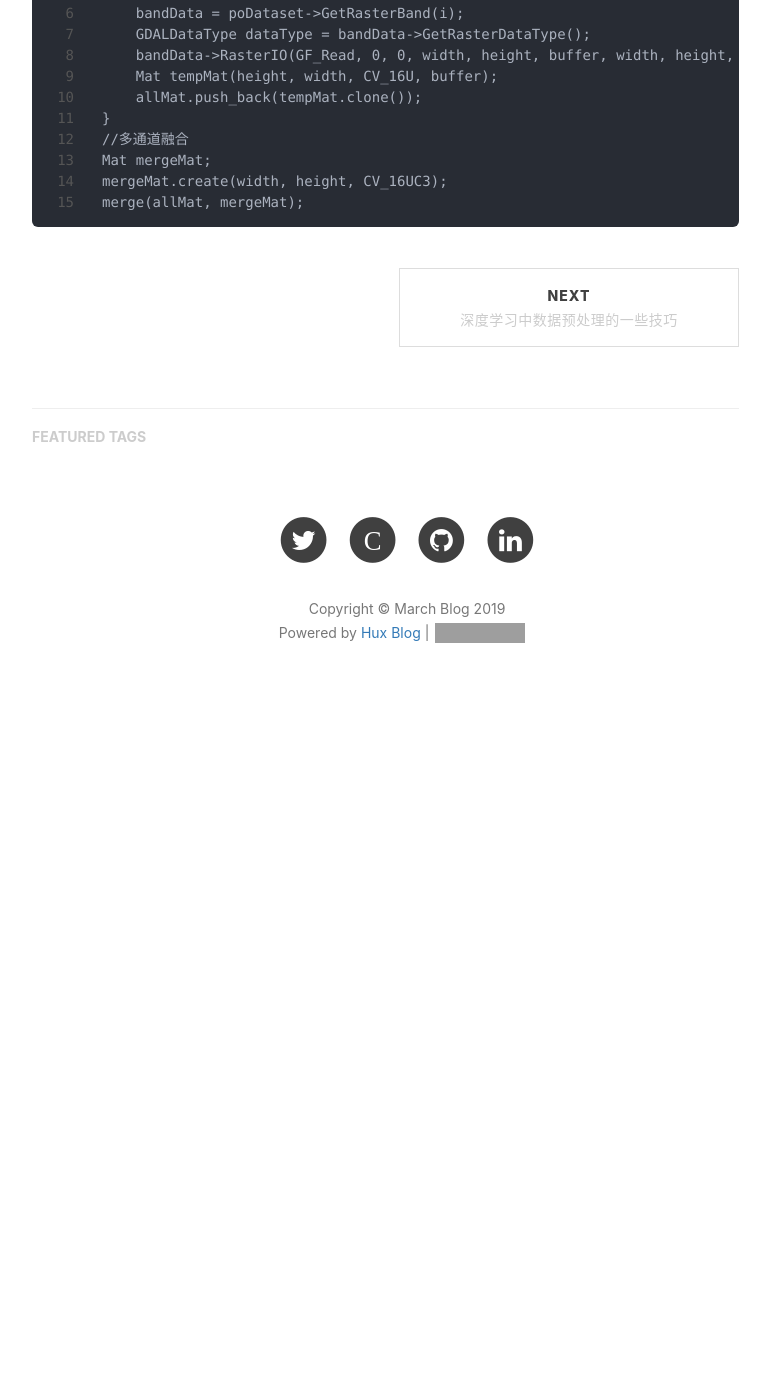
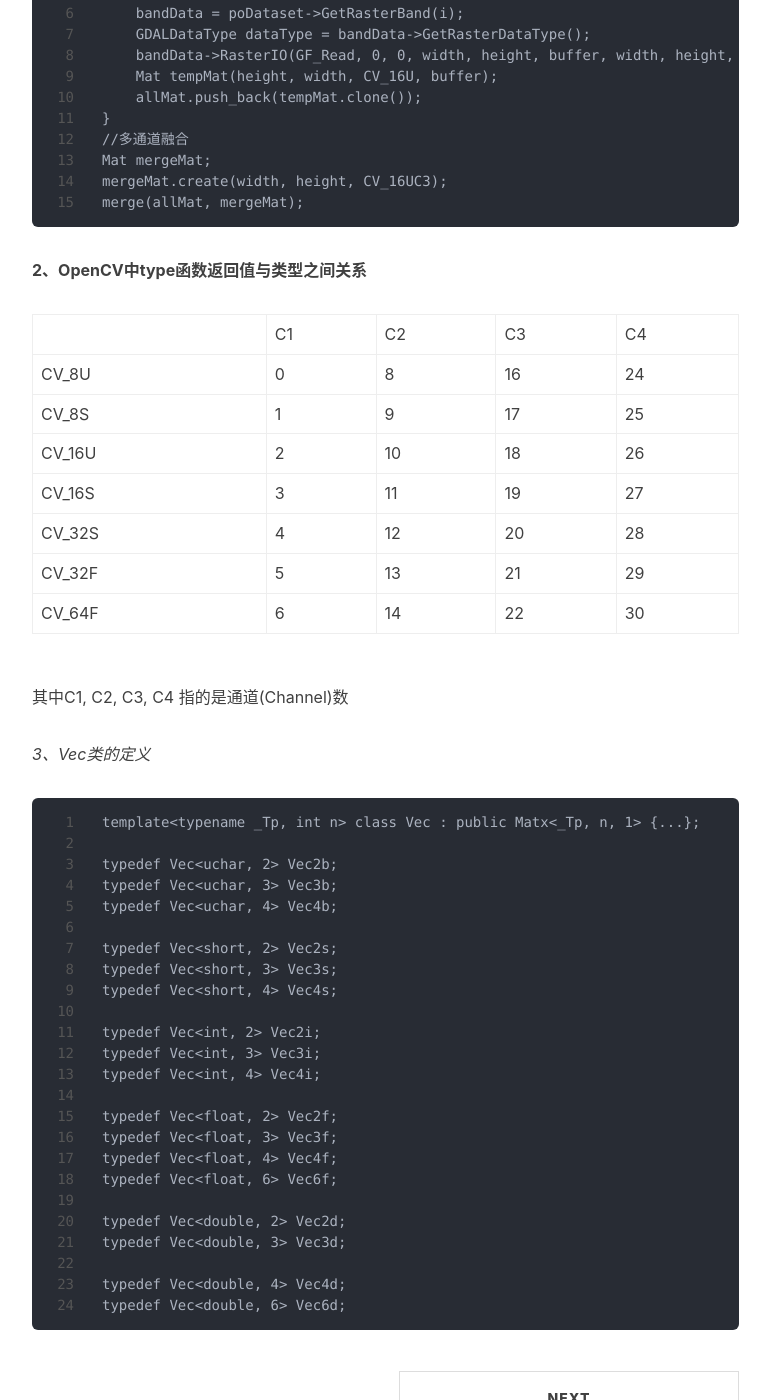
Before and after one commit to Jinunmeng/jinunmeng.github.io, a Jekyll site: the page built from _posts/2019-04-10-GDAL-OpenCV-datatype.md, in a window 1280 px wide and 1400 px high, scrolled down 1878 px. Shown: the whole window, without its empty margins (233-1003 px from the left). Built offline with Jekyll 4.4.1, drawn with Linux system fonts in a browser that asks for light colours; nearby versions of some CDN libraries; comment, search, counter and statistics services are not loaded; before the commit the page ends 2615 px from its top, so only the background shows below that; some of the changed text lies outside the part shown; grey boxes are pictures that could not be loaded.

Commit message:
更新opencv的类型及vec类的定义

````diff
--- a/_posts/2019-04-10-GDAL-OpenCV-datatype.md
+++ b/_posts/2019-04-10-GDAL-OpenCV-datatype.md
@@ -15,7 +15,7 @@ tags:
 
 在实际工作中会用到GDAL开源库进行影像读取，然后使用OpenCV中图像处理算法进行后续的处理，这过程涉及到的问题就是数据类型及数据格式转换。
 
-GDAL\OpenCV\C++中的常用数据类型对比：
+**1、GDAL\OpenCV\C++中的常用数据类型对比**
 
 |**GDAL类型标识**|**OpenCV类型标识**|**C++中对应的类型**|**说明**|
 |GDT_Unknown|| |未知数据类型|
@@ -77,3 +77,45 @@ Mat mergeMat;
 mergeMat.create(width, height, CV_16UC3);
 merge(allMat, mergeMat);
 ```
+
+
+**2、OpenCV中type函数返回值与类型之间关系**
+
+||C1|C2|C3|C4|
+|CV_8U|0|8|16|24|
+|CV_8S|1|9|17|25|
+|CV_16U|2|10|18|26|
+|CV_16S|3|11|19|27|
+|CV_32S|4|12|20|28|
+|CV_32F|5|13|21|29|
+|CV_64F|6|14|22|30|
+
+其中C1, C2, C3, C4 指的是通道(Channel)数
+
+*3、Vec类的定义*
+```
+template<typename _Tp, int n> class Vec : public Matx<_Tp, n, 1> {...};
+
+typedef Vec<uchar, 2> Vec2b;
+typedef Vec<uchar, 3> Vec3b;
+typedef Vec<uchar, 4> Vec4b;
+
+typedef Vec<short, 2> Vec2s;
+typedef Vec<short, 3> Vec3s;
+typedef Vec<short, 4> Vec4s;
+
+typedef Vec<int, 2> Vec2i;
+typedef Vec<int, 3> Vec3i;
+typedef Vec<int, 4> Vec4i;
+
+typedef Vec<float, 2> Vec2f;
+typedef Vec<float, 3> Vec3f;
+typedef Vec<float, 4> Vec4f;
+typedef Vec<float, 6> Vec6f;
+
+typedef Vec<double, 2> Vec2d;
+typedef Vec<double, 3> Vec3d;
+
+typedef Vec<double, 4> Vec4d;
+typedef Vec<double, 6> Vec6d;
+```
````
